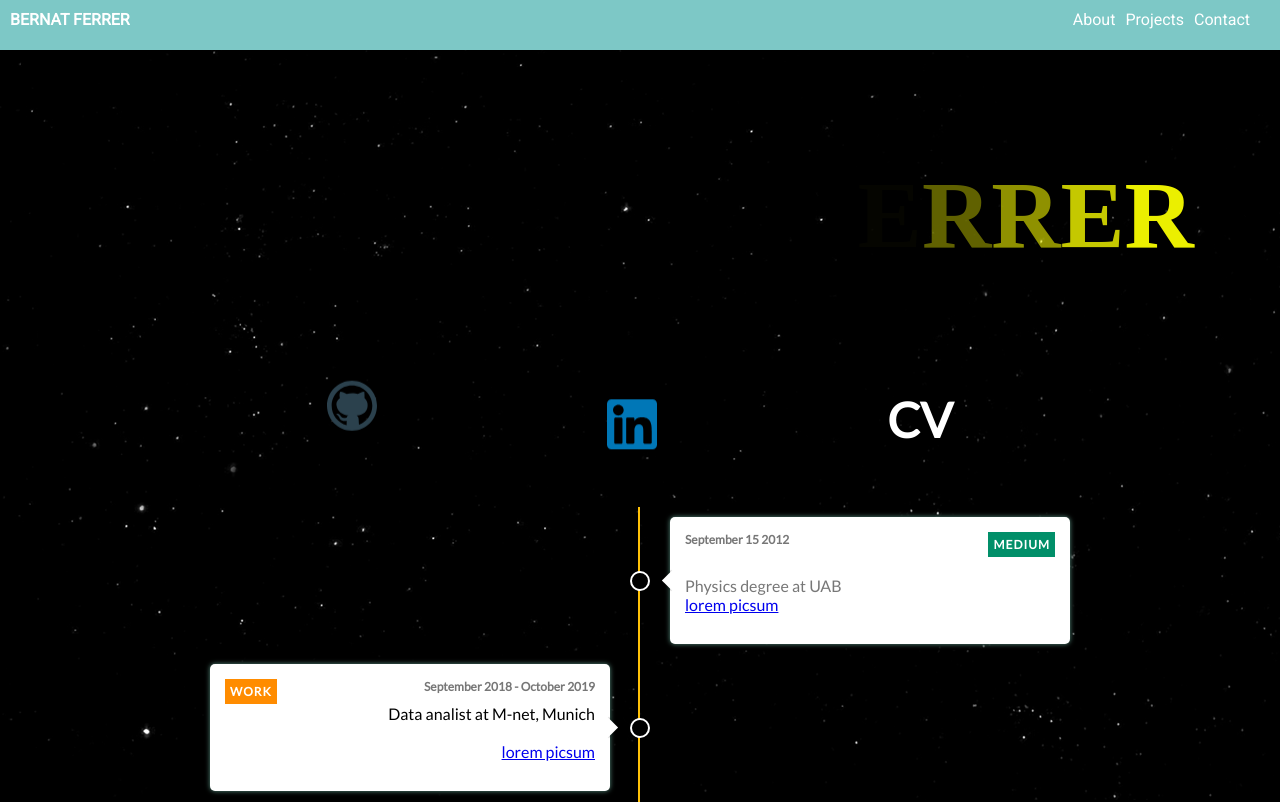
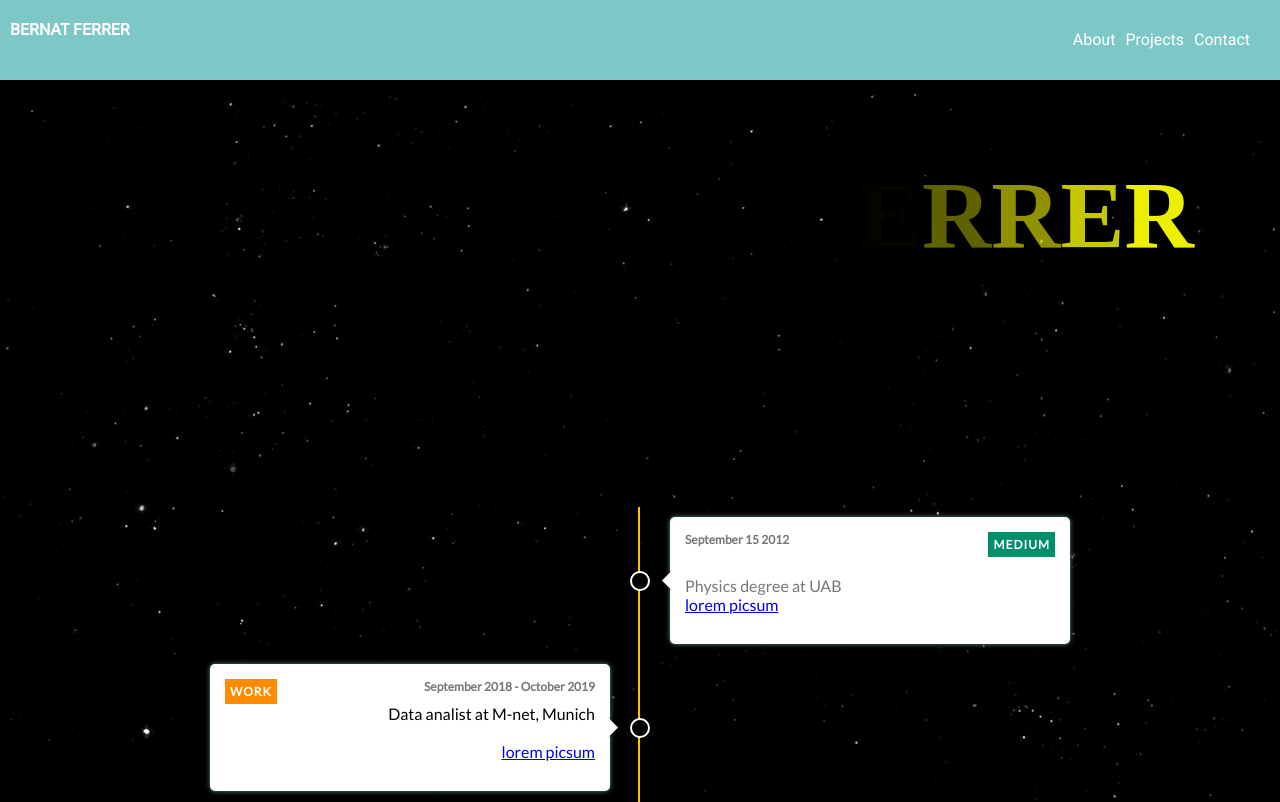
Before and after one commit to berni23/portfolio, a React (Create React App) app: page / in a window 1280 px wide. Shown: the top 802 px of the page. Built offline with nearby package versions, Linux system fonts and the light colour scheme.

Commit message:
some styling

```diff
--- a/src/App.js
+++ b/src/App.js
@@ -1,8 +1,6 @@
 import React from "react";
 import Navbar from "./components/Navbar/Navbar"
-
 import Title from "./components/Title/Title";
-
 import Timeline from "./components/Timeline/Timeline";
 import Background from "./components/Background/Background";
 
--- a/src/components/Background/Background.js
+++ b/src/components/Background/Background.js
@@ -1,6 +1,7 @@
 import "./Background.scss";
 export default function Background() {
   return (
+
 
 
     <div className="background-wrapper">
--- a/src/components/Icons/Icons.js
+++ b/src/components/Icons/Icons.js
@@ -6,8 +6,22 @@ import Linkedin from '../../assets/images/linkedin.svg';
 import pdf from '../../assets/docs/CV_bernat.pdf';
 
 const Icons = () => {
-    return(
-        <div className='icons'>
+
+    const [render, setRender] = React.useState(false);
+
+    React.useEffect(() => {
+        const timer = setTimeout(() => {
+
+            setRender(true)
+
+  }, 6000);
+  return () => clearTimeout(timer);
+}, [render]);
+
+
+    return (
+
+        <div className={`icons ${render? "fade-in" : "hide" }`}>
             <a href='https://github.com/berni23'>
             <img  style={{ width: '50px', height: '50px' }} src={Github} alt='github' />
             </a>
--- a/src/components/Icons/Icons.scss
+++ b/src/components/Icons/Icons.scss
@@ -1,9 +1,19 @@
 
 
 
+.hide{
+
+    opacity:0;
+}
+
+.fade-in{
+
+    animation: fadeIn ease 5s;
+}
 .icons{
 
     display:flex;
+    margin-bottom:100px;
    // margin-left: 15rem;
 
     a{
@@ -13,6 +23,7 @@
 
         margin-right:230px;
     }
+
 
     a:nth-child(odd){
 
--- a/src/components/Navbar/Navbar.scss
+++ b/src/components/Navbar/Navbar.scss
@@ -6,7 +6,18 @@
     background-color: #7dc8c6;
     transition:  1s linear all;
 }
+
 .navbar{
+
+    min-height:80px;
+
+    div{
+
+        margin-top:10px;
+
+
+    }
+
 
     background-color:black;
     .main-item{
@@ -14,7 +25,10 @@
         font-weight:1000;
     }
 
-    color:white;
+    color: white;
+    transition:  1s linear all;
+
+
     font-family:'Roboto','sans-serif';
     padding:10px;
     display:flex;
--- a/src/components/Timeline/Timeline.scss
+++ b/src/components/Timeline/Timeline.scss
@@ -11,7 +11,7 @@
 }
 
 .timeline-wrapper {
-   // background-color: #d8dede55;
+  //  background-color: #d8dede55;
    // background-image: linear-gradient(315deg, #e3efe84f 0%, #96a7cf65 74%);
     display: flex;
     align-items: center;
@@ -21,7 +21,7 @@
     font-family: 'Lato', sans-serif;
     margin: 0;
     color: black;
-    margin-top: 400px;
+    margin-top: 300px;
 }
 
 
--- a/src/components/Title/Title.js
+++ b/src/components/Title/Title.js
@@ -1,6 +1,5 @@
 import React from "react";
 import "./Title.scss";
-import Icons from "../Icons/Icons";
 
 
 const Title = () => {
```
Also changed, not shown: 1 other file (tests, documents, lock files or other folders).
